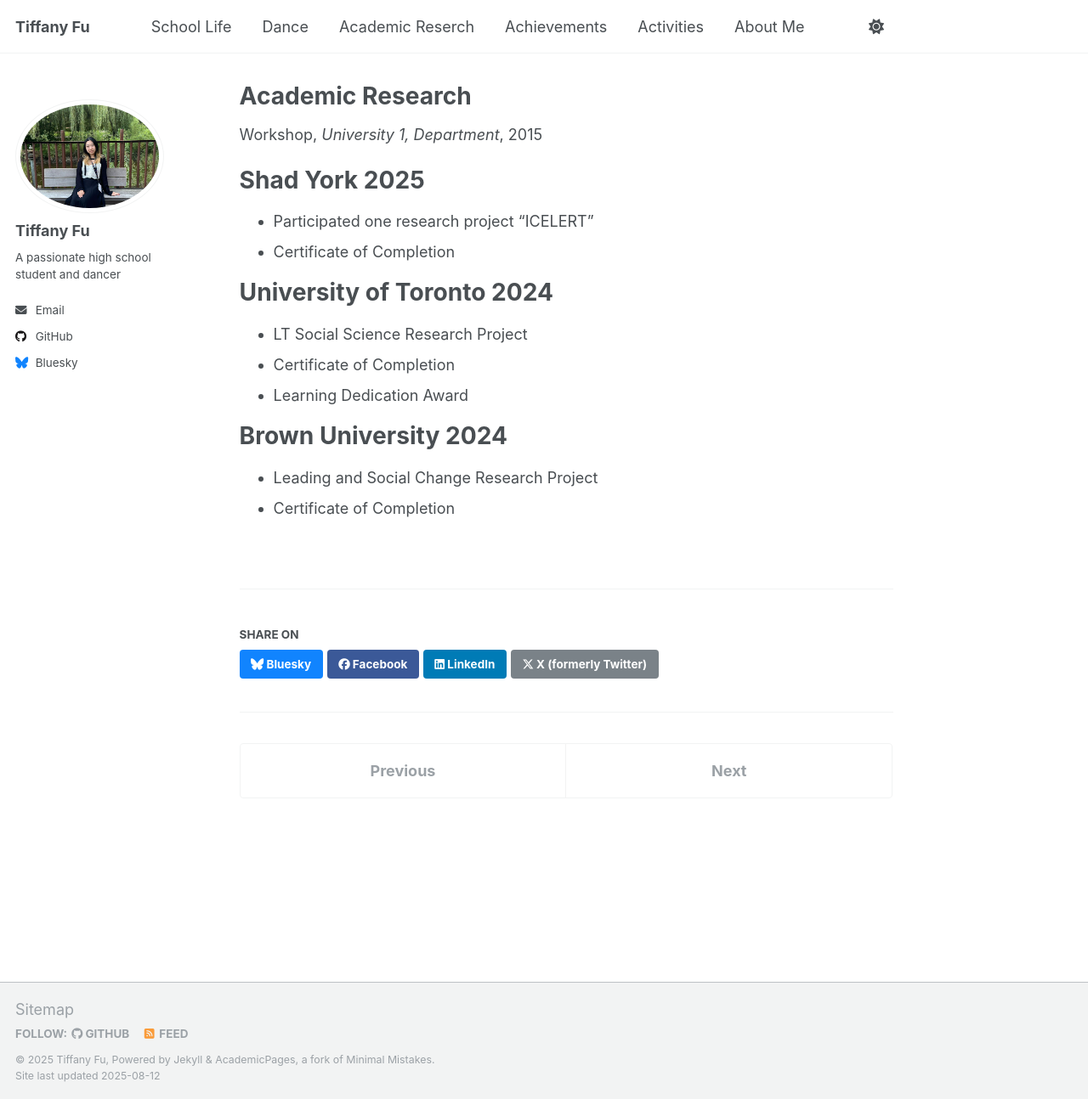
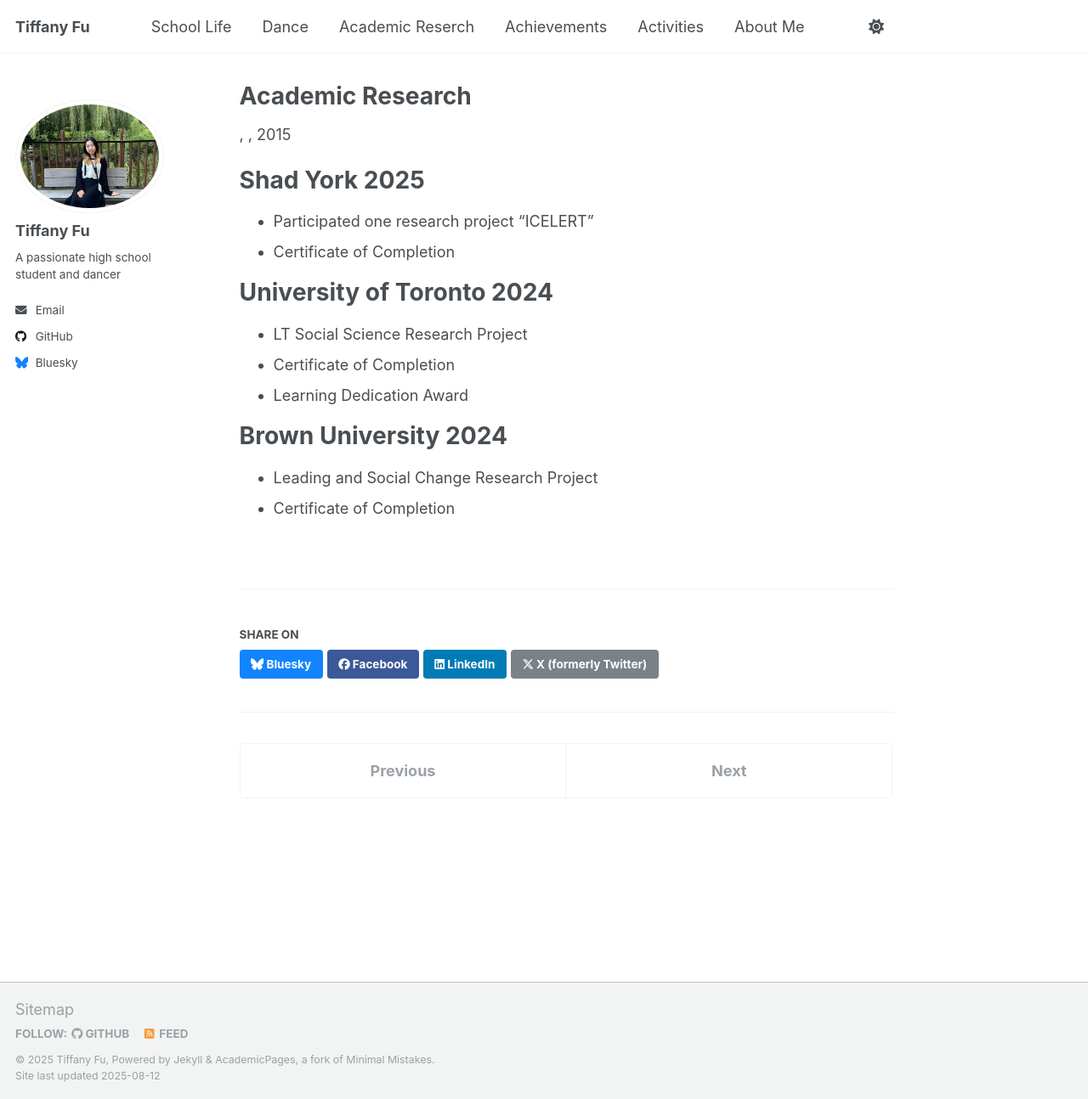
Before and after one commit to TiffanyJTFu/TiffanyFu, a Jekyll site: the page built from _teaching/2015-spring-teaching-2.md, in a window 1280 px wide and 1294 px high. Shown: the whole window at 85% size. Built offline with Jekyll 4.4.1, drawn with Linux system fonts in a browser that asks for light colours; a script that is not in the unit is left out.

Commit message:
Update 2015-spring-teaching-2.md

```diff
--- a/_teaching/2015-spring-teaching-2.md
+++ b/_teaching/2015-spring-teaching-2.md
@@ -1,9 +1,9 @@
 ---
 title: "Academic Research"
 collection: teaching
-type: "Workshop"
+type: ""
 permalink: /teaching/2015-spring-teaching-1
-venue: "University 1, Department"
+venue: ""
 date: 2015-01-01
 location: "City, Country"
 ---
```
